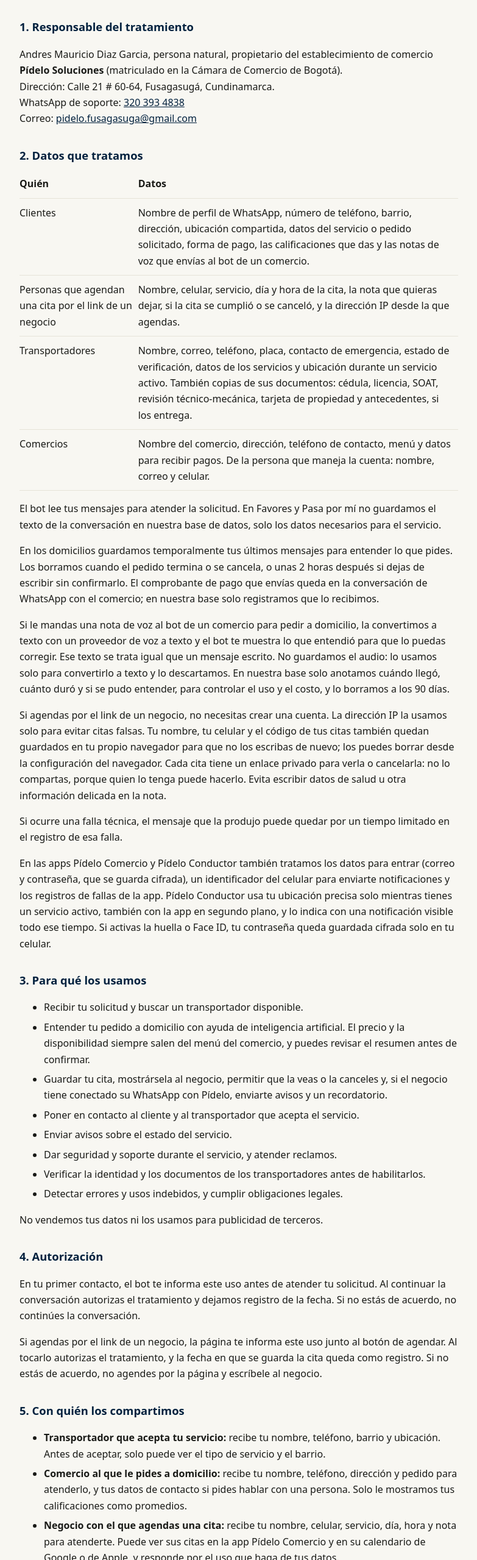
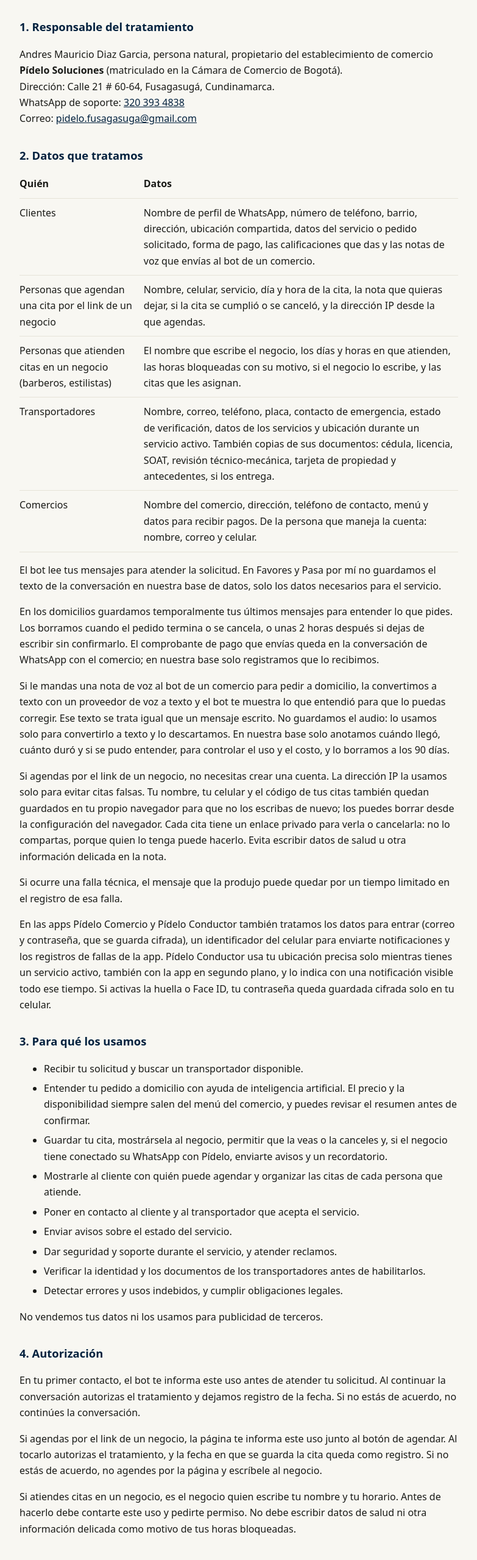
Before and after one commit to pidelo-fusagasuga/pidelo-fusagasuga.github.io, a plain HTML site: page privacidad.html in a window 1280 px wide. Shown: the part 241-2800 px from the top of the page at 61% size, without its empty margins (248-1031 px from the left). Drawn offline with Linux system fonts and the light colour scheme.

Commit message:
Política de privacidad: personas que atienden citas
Co-Authored-By: Claude Opus 5.5 <noreply@anthropic.com>

```diff
--- a/privacidad.html
+++ b/privacidad.html
@@ -33,6 +33,7 @@
     <tr><th>Quién</th><th>Datos</th></tr>
     <tr><td>Clientes</td><td>Nombre de perfil de WhatsApp, número de teléfono, barrio, dirección, ubicación compartida, datos del servicio o pedido solicitado, forma de pago, las calificaciones que das y las notas de voz que envías al bot de un comercio.</td></tr>
     <tr><td>Personas que agendan una cita por el link de un negocio</td><td>Nombre, celular, servicio, día y hora de la cita, la nota que quieras dejar, si la cita se cumplió o se canceló, y la dirección IP desde la que agendas.</td></tr>
+    <tr><td>Personas que atienden citas en un negocio (barberos, estilistas)</td><td>El nombre que escribe el negocio, los días y horas en que atienden, las horas bloqueadas con su motivo, si el negocio lo escribe, y las citas que les asignan.</td></tr>
     <tr><td>Transportadores</td><td>Nombre, correo, teléfono, placa, contacto de emergencia, estado de verificación, datos de los servicios y ubicación durante un servicio activo. También copias de sus documentos: cédula, licencia, SOAT, revisión técnico-mecánica, tarjeta de propiedad y antecedentes, si los entrega.</td></tr>
     <tr><td>Comercios</td><td>Nombre del comercio, dirección, teléfono de contacto, menú y datos para recibir pagos. De la persona que maneja la cuenta: nombre, correo y celular.</td></tr>
   </table>
@@ -48,6 +49,7 @@
     <li>Recibir tu solicitud y buscar un transportador disponible.</li>
     <li>Entender tu pedido a domicilio con ayuda de inteligencia artificial. El precio y la disponibilidad siempre salen del menú del comercio, y puedes revisar el resumen antes de confirmar.</li>
     <li>Guardar tu cita, mostrársela al negocio, permitir que la veas o la canceles y, si el negocio tiene conectado su WhatsApp con Pídelo, enviarte avisos y un recordatorio.</li>
+    <li>Mostrarle al cliente con quién puede agendar y organizar las citas de cada persona que atiende.</li>
     <li>Poner en contacto al cliente y al transportador que acepta el servicio.</li>
     <li>Enviar avisos sobre el estado del servicio.</li>
     <li>Dar seguridad y soporte durante el servicio, y atender reclamos.</li>
@@ -59,12 +61,14 @@
   <h2>4. Autorización</h2>
   <p>En tu primer contacto, el bot te informa este uso antes de atender tu solicitud. Al continuar la conversación autorizas el tratamiento y dejamos registro de la fecha. Si no estás de acuerdo, no continúes la conversación.</p>
   <p>Si agendas por el link de un negocio, la página te informa este uso junto al botón de agendar. Al tocarlo autorizas el tratamiento, y la fecha en que se guarda la cita queda como registro. Si no estás de acuerdo, no agendes por la página y escríbele al negocio.</p>
+  <p>Si atiendes citas en un negocio, es el negocio quien escribe tu nombre y tu horario. Antes de hacerlo debe contarte este uso y pedirte permiso. No debe escribir datos de salud ni otra información delicada como motivo de tus horas bloqueadas.</p>
 
   <h2>5. Con quién los compartimos</h2>
   <ul>
     <li><strong>Transportador que acepta tu servicio:</strong> recibe tu nombre, teléfono, barrio y ubicación. Antes de aceptar, solo puede ver el tipo de servicio y el barrio.</li>
     <li><strong>Comercio al que le pides a domicilio:</strong> recibe tu nombre, teléfono, dirección y pedido para atenderlo, y tus datos de contacto si pides hablar con una persona. Solo le mostramos tus calificaciones como promedios.</li>
     <li><strong>Negocio con el que agendas una cita:</strong> recibe tu nombre, celular, servicio, día, hora y nota para atenderte. Puede ver sus citas en la app Pídelo Comercio y en su calendario de Google o de Apple, y responde por el uso que haga de tus datos.</li>
+    <li><strong>Si atiendes citas en un negocio:</strong> tu nombre y tus horas libres los puede ver cualquier persona que abra el link del negocio, y tu nombre sale en la confirmación de la cita. El motivo de tus horas bloqueadas solo lo ve el negocio en su app.</li>
     <li><strong>Domiciliario que acepta tu pedido:</strong> recibe los datos necesarios para recogerlo y entregarlo.</li>
     <li><strong>Cliente del servicio o del domicilio:</strong> recibe el nombre, el teléfono y la placa del transportador o domiciliario asignado.</li>
     <li><strong>Proveedores tecnológicos:</strong> Meta (WhatsApp), Supabase (base de datos), n8n (automatización), Anthropic (inteligencia artificial), Groq (convertir notas de voz a texto), Sentry (registro de errores), Expo y Google Firebase (notificaciones en el celular) y GitHub (copias de seguridad cifradas y alojamiento de nuestras páginas). La página de citas usa letras de Google Fonts, que recibe la dirección IP de quien la abre. Pueden procesar los datos fuera de Colombia, incluso en Estados Unidos.</li>
@@ -79,6 +83,7 @@
     <li><strong>Ubicación del transportador durante la ruta:</strong> se borra automáticamente según nuestra política de seguridad, normalmente a las 48 horas, salvo que haya un caso de soporte o seguridad registrado.</li>
     <li><strong>Datos del servicio y de contacto:</strong> el tiempo necesario para prestar el servicio, atender reclamos y cumplir obligaciones legales.</li>
     <li><strong>Citas agendadas por el link:</strong> el tiempo necesario para atenderte, llevar el historial del negocio, atender reclamos y cumplir obligaciones legales. Puedes pedirnos que borremos tus datos antes.</li>
+    <li><strong>Nombre y horario de quienes atienden citas:</strong> mientras el negocio los tenga en su agenda. Si el negocio te apaga, tu nombre deja de salir en el link, pero queda en el historial de las citas. Puedes pedirnos que lo borremos, también si el negocio elimina su cuenta.</li>
     <li><strong>Dirección IP desde la que agendas:</strong> la borramos automáticamente unos 2 días después.</li>
     <li><strong>Documentos de los transportadores:</strong> mientras trabaje con Pídelo y el tiempo necesario después para atender reclamos o cumplir obligaciones legales. Solo los pueden abrir los administradores, y cada apertura queda registrada.</li>
     <li><strong>Notas de voz:</strong> el audio no se guarda. Si ocurre una falla técnica justo al procesarlo, puede quedar por un tiempo limitado en el registro de esa falla.</li>
```
